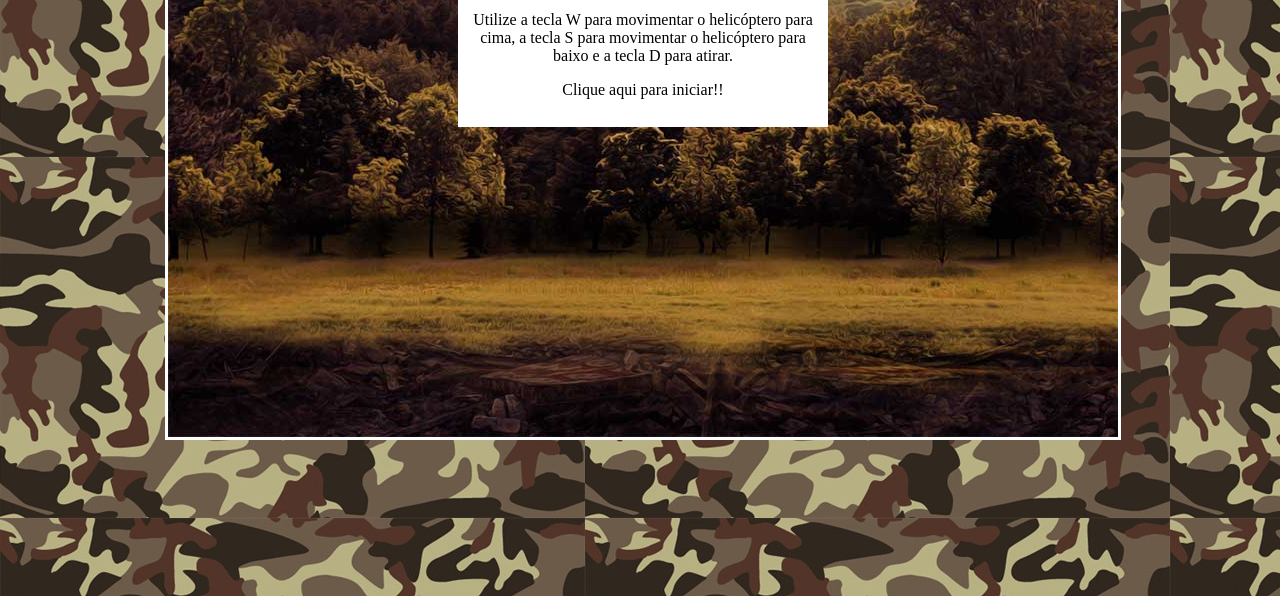
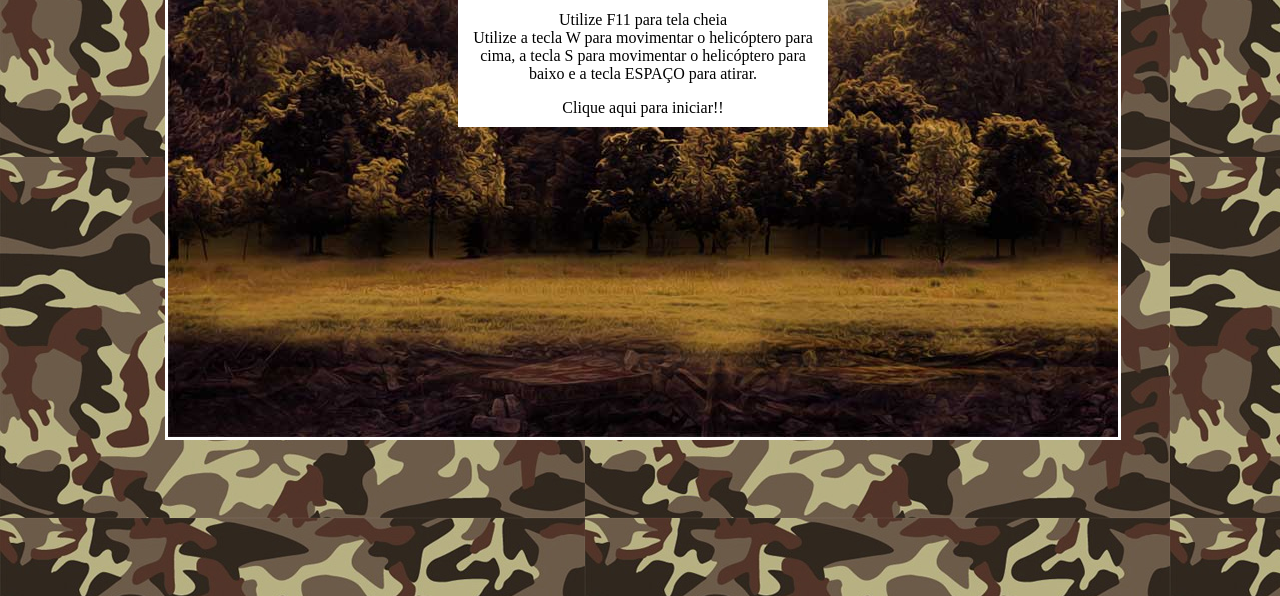
Before and after one commit to DanielVisicatto/Jogo-de-Helicoptero-da-DiO, a plain HTML site: page index.html in a window 1280 px wide. Shown: the part 204-800 px from the top of the page. Drawn offline with Linux system fonts and the light colour scheme.

Commit message:
Orientação para jogar em tela cheia. Alteração da tecla de disparo de (D) para (ESPAÇO).

```diff
--- a/index.html
+++ b/index.html
@@ -18,7 +18,8 @@
 
             <div id="inicio" onclick="start()">
                 <h1> Resgate </h1> <!-- div inicio !-->
-                <p>Utilize a tecla W para movimentar o helicóptero para cima, a tecla S para movimentar o helicóptero para baixo e a tecla D para atirar.</p>
+                <p>Utilize F11 para tela cheia <br>
+                    Utilize a tecla W para movimentar o helicóptero para cima, a tecla S para movimentar o helicóptero para baixo e a tecla ESPAÇO para atirar.</p>
                 <p> Clique aqui para iniciar!! </p>
             </div> <!-- Fim da div inicio !-->
 
```
